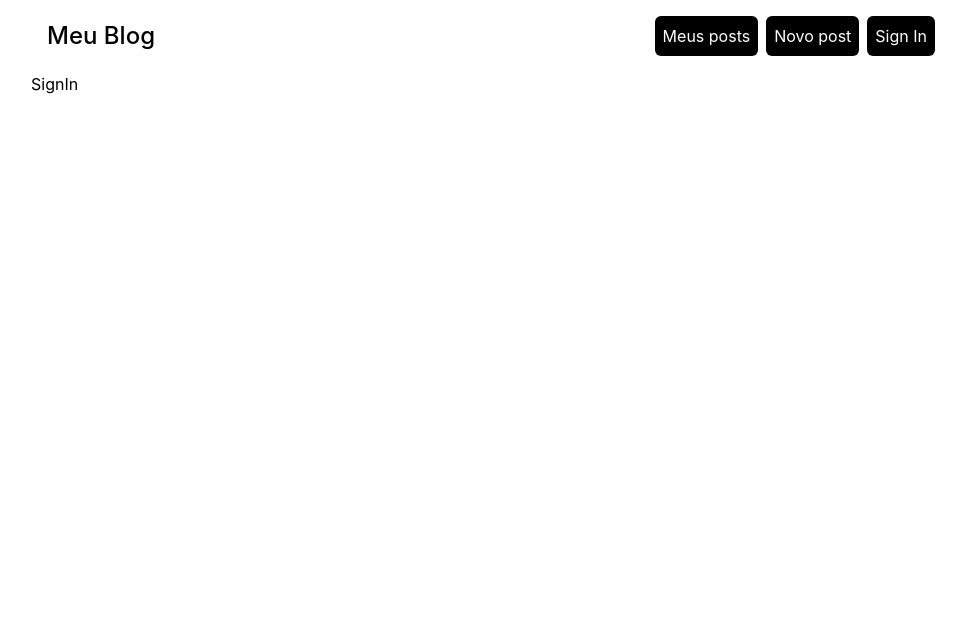
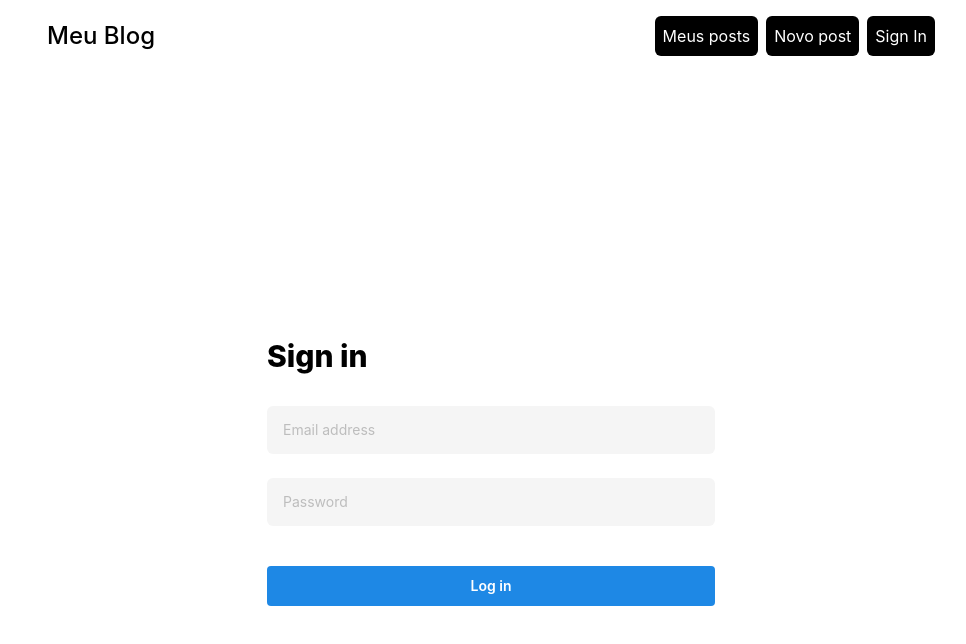
Before and after one commit to MatheusSGomes/blog-nextjs, a Next.js app: page /auth/signin in a window 1280 px wide. Shown: the top 644 px of the page, without its empty margins (149-1115 px from the left). Built offline with nearby package versions, Linux system fonts and the light colour scheme; no server answers.

Commit message:
feat: add sign in form

```diff
--- a/pages/auth/signin/index.tsx
+++ b/pages/auth/signin/index.tsx
@@ -1,5 +1,38 @@
 export default function SignInPage() {
-    return (
-        <div>SignIn</div>
-    );
+  return (
+    <>
+      <div className="min-h-screen flex fle-col items-center justify-center py-6 px-4">
+        <form className="space-y-6 max-w-md max-md:mx-auto w-full">
+          <h3 className="text-3xl font-extrabold mb-8 max-md:text-center">
+            Sign in
+          </h3>
+          <div>
+            <input
+              name="email"
+              type="email"
+              required
+              className="bg-gray-100 w-full text-sm px-4 py-3.5 rounded-md outline-blue-600"
+              placeholder="Email address"
+            />
+          </div>
+          <div>
+            <input
+              name="password"
+              type="password"
+              required
+              className="bg-gray-100 w-full text-sm px-4 py-3.5 rounded-md outline-blue-600"
+              placeholder="Password"
+            />
+          </div>
+          <div className="!mt-10">
+            <button
+              type="button"
+              className="w-full py-2.5 px-4 text-sm font-semibold rounded text-white bg-blue-600 hover:bg-blue-700">
+              Log in
+            </button>
+          </div>
+        </form>
+    </div>
+    </>
+  );
 }
```
